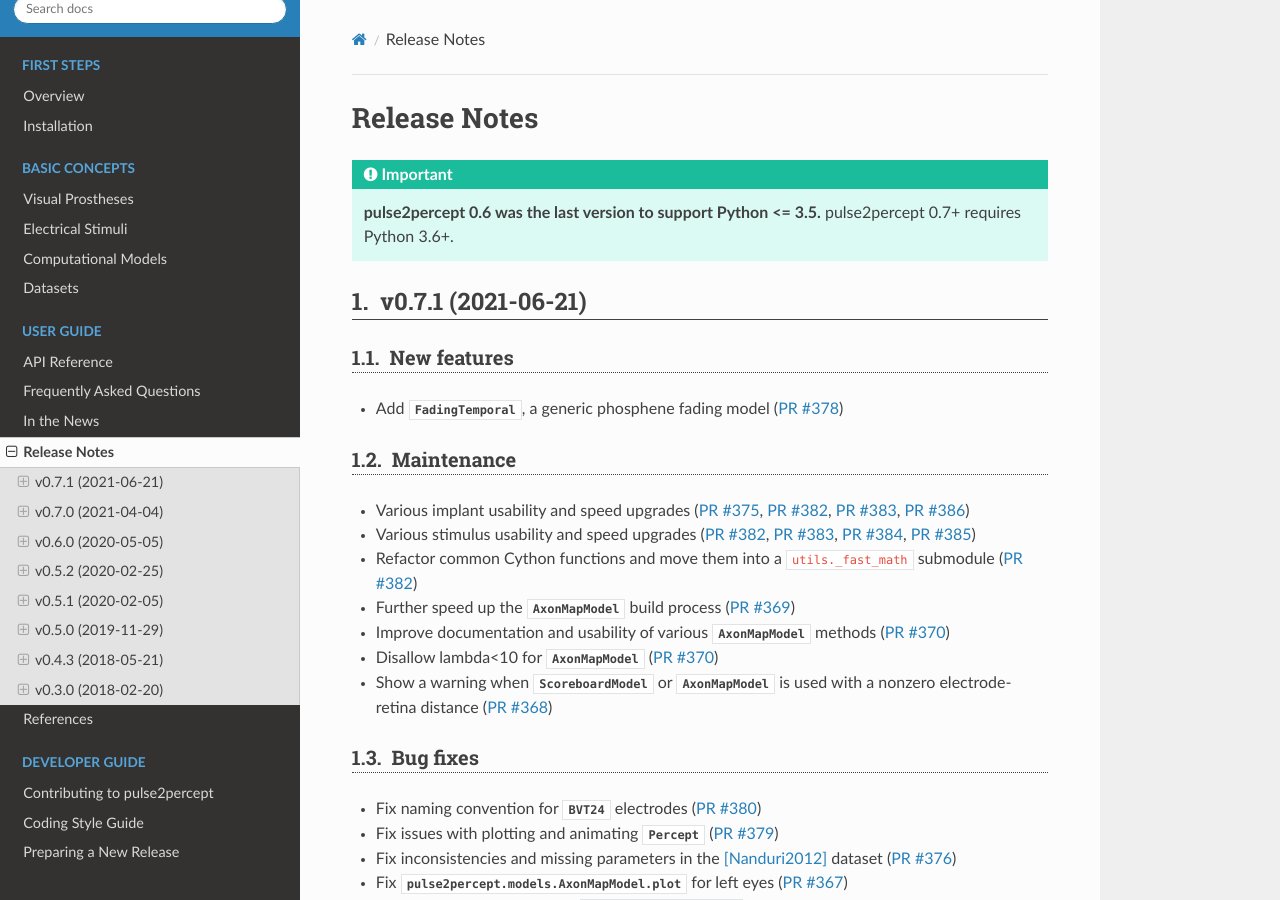
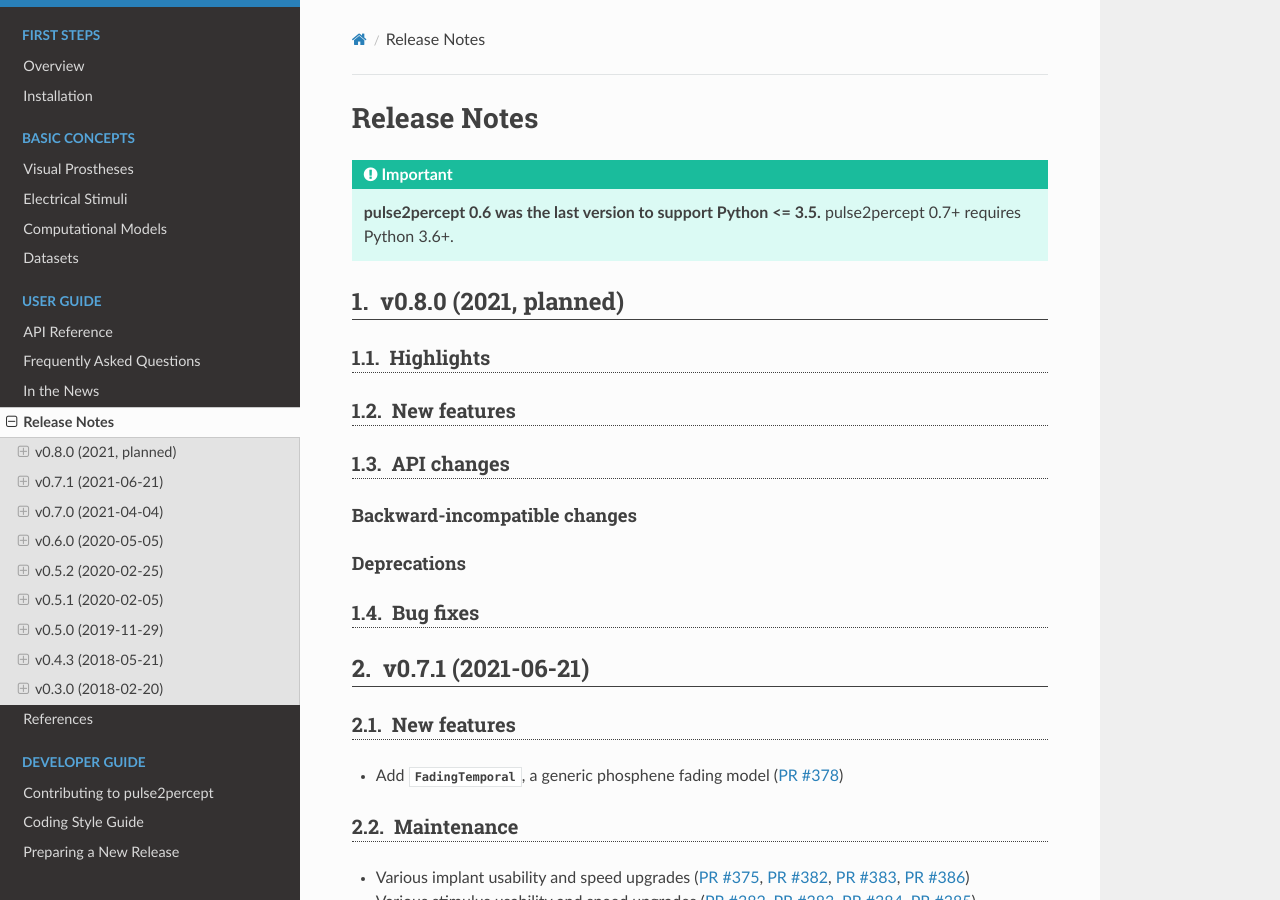
Before and after one commit to pulse2percept/pulse2percept, a Sphinx documentation site: the page built from doc/users/release_notes.rst, in a window 1280 px wide and 900 px high. Built offline with Sphinx 7.4.7 and the Read the Docs theme 2.0.0, drawn with Linux system fonts in a browser that asks for light colours; pages that are not in the unit, such as notebooks, are missing from menus.

Commit message:
[REF] Bump version number

```diff
--- a/doc/users/release_notes.rst
+++ b/doc/users/release_notes.rst
@@ -8,6 +8,28 @@
 
     **pulse2percept 0.6 was the last version to support Python <= 3.5.**
     pulse2percept 0.7+ requires Python 3.6+.
+
+v0.8.0 (2021, planned)
+----------------------
+
+Highlights
+~~~~~~~~~~
+
+New features
+~~~~~~~~~~~~
+
+API changes
+~~~~~~~~~~~
+
+Backward-incompatible changes
+^^^^^^^^^^^^^^^^^^^^^^^^^^^^^
+
+Deprecations
+^^^^^^^^^^^^
+
+Bug fixes
+~~~~~~~~~
+
 
 v0.7.1 (2021-06-21)
 -------------------
--- a/pulse2percept/version.py
+++ b/pulse2percept/version.py
@@ -1 +1 @@
-__version__ = '0.7.1'
+__version__ = '0.8.0.dev0'
```
